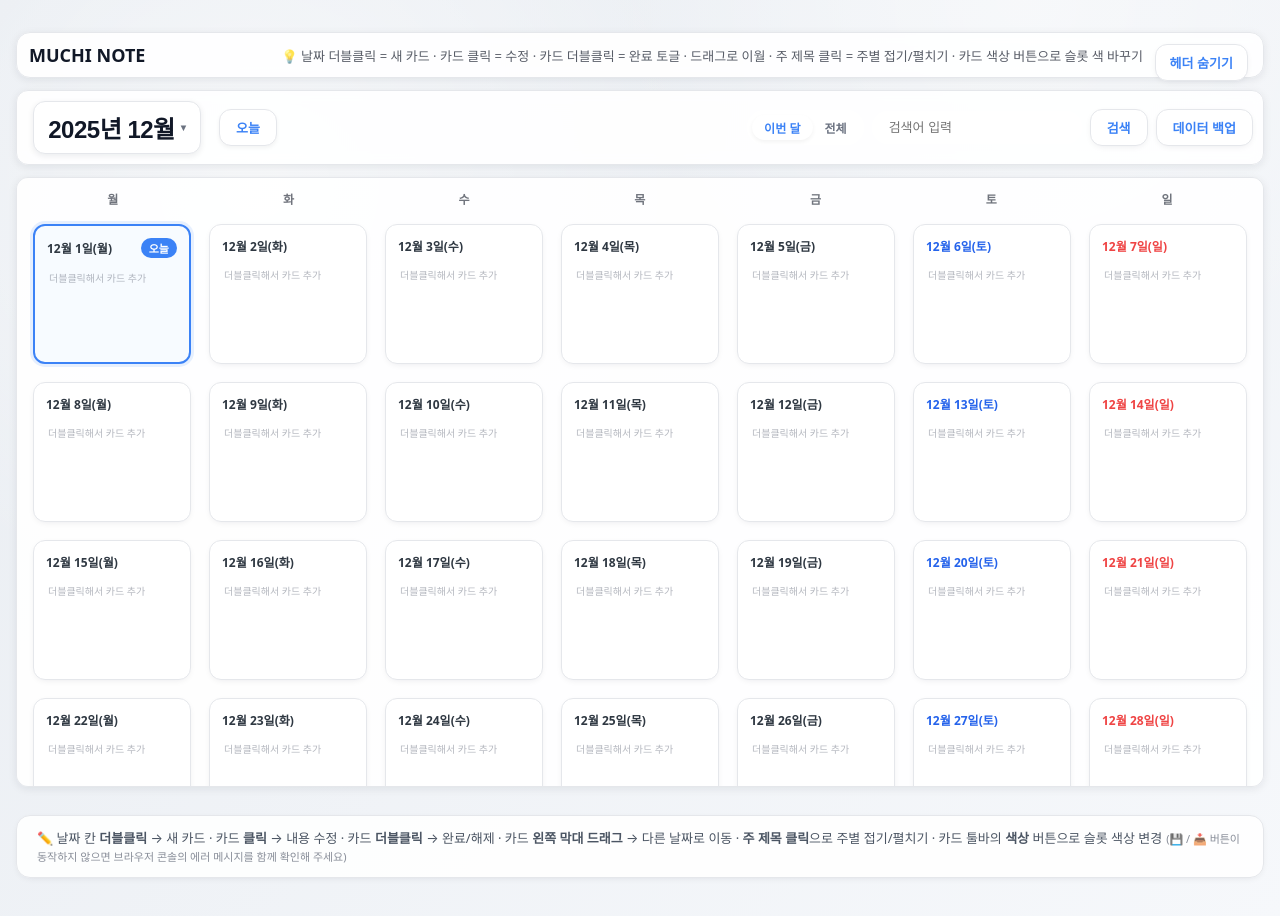
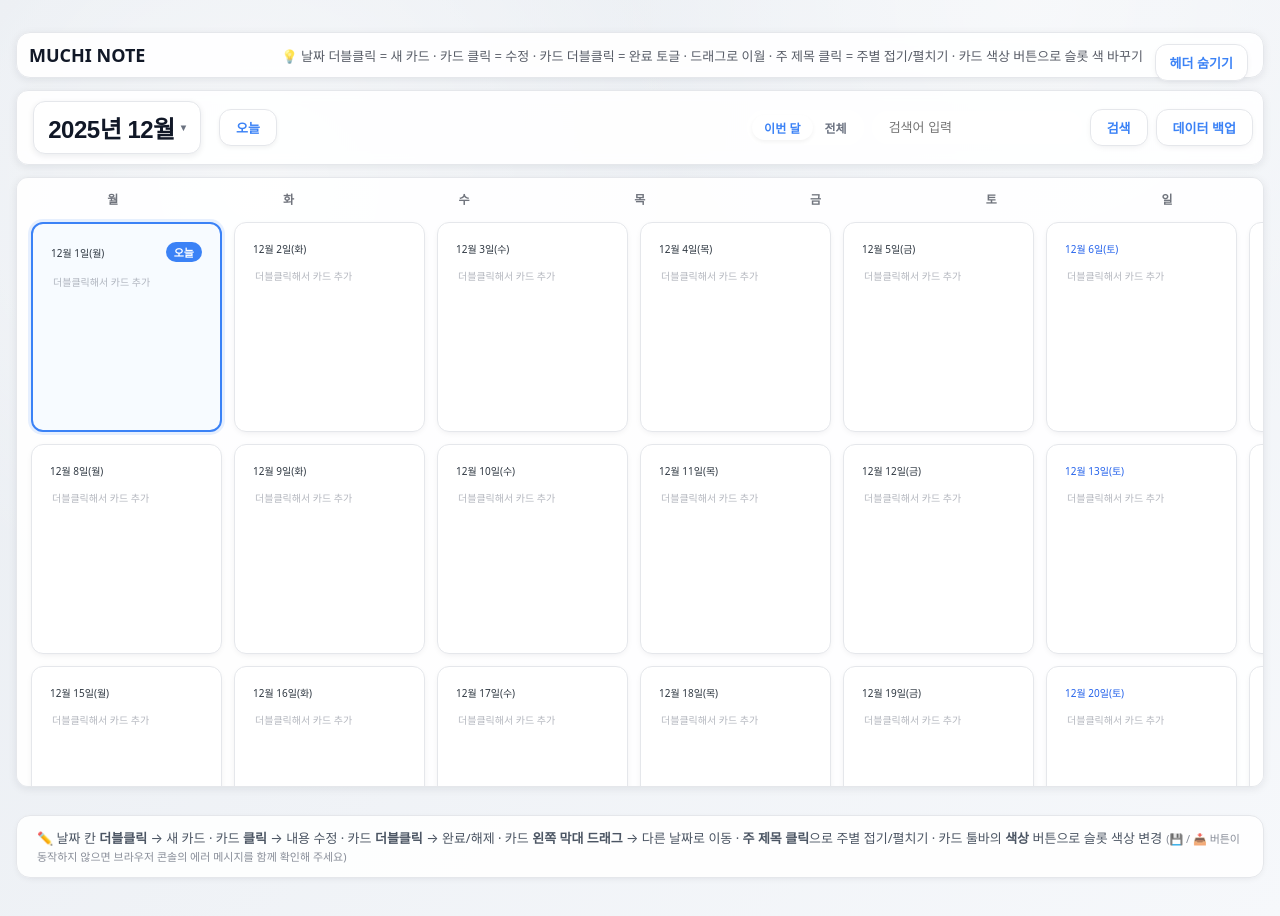
Before and after one commit to yam-chi/muchi23, a Next.js app: page / in a window 1280 px wide. Shown: the top 916 px of the page. Built offline with nearby package versions, Linux system fonts and the light colour scheme; no server answers.

Commit message:
데이셀 정렬

```diff
--- a/app/globals.css
+++ b/app/globals.css
@@ -390,8 +390,8 @@
     /* 주별 레이아웃 + 접기/펼치기 */
     .calendar-grid {
       display: grid;
-      grid-template-columns: repeat(7, minmax(150px, 1fr));
-      gap: 10px;
+      grid-template-columns: repeat(7, minmax(195px, 1fr));
+      gap: 8px;
     }
 
     .week-row-outside .week-row-title {
@@ -436,14 +436,14 @@
 
     /* === Day Cells (Glass Chips) === */
     .day-cell {
-      min-height: 140px;
-      padding: 12px;
+      min-height: 210px; /* 기존 대비 약 1.5배 */
+      padding: 18px;
       background: #ffffff;
       border: 1px solid #e5e7eb;
       box-shadow: var(--shadow-card);
       position: relative;
       transition: transform 0.2s ease, box-shadow 0.2s ease;
-      margin: 4px;
+      margin: 2px;
       border-radius: 12px;
     }
 
@@ -452,7 +452,7 @@
       border: none;
       box-shadow: none;
       pointer-events: none;
-      margin: 3px;
+      margin: 2px;
     }
 
     .day-cell:last-child {
@@ -488,13 +488,13 @@
       display: flex;
       justify-content: space-between;
       align-items: center;
-      font-size: 11px;
+      font-size: 10px;
       margin-bottom: 10px;
     }
 
     .day-number {
-      font-size: 12px;
-      font-weight: 600;
+      font-size: 10px;
+      font-weight: 500;
     }
 
     .day-number.sun {
@@ -542,7 +542,7 @@
       background: #ffffff;
       border: 1px solid #e5e7eb;
       box-shadow: var(--shadow-card);
-      font-size: 12px;
+      font-size: 11px;
       line-height: 1.4;
       cursor: default;
       overflow-wrap: break-word;
```
